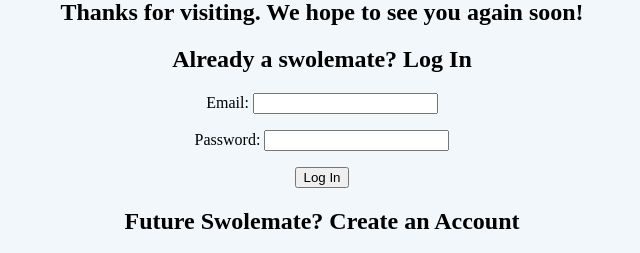
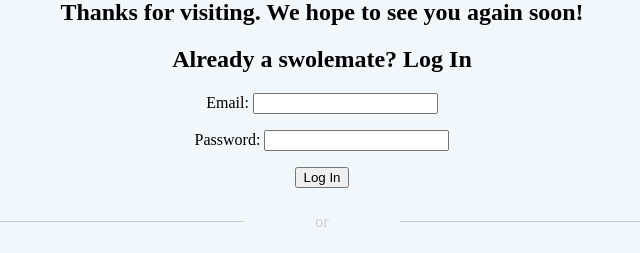
Before and after one commit to EmmyTuyetLe/Swolemates, a Flask app: page /logout in a window 1280 px wide. Shown: the part 139-392 px from the top of the page, without its empty margins (318-958 px from the left). Run offline with Flask 2, Linux system fonts and the light colour scheme; the visitor is signed in with stand-in values (Sample User, id 1).

Commit message:
html changes

```diff
--- a/templates/login.html
+++ b/templates/login.html
@@ -27,8 +27,7 @@
 <div class="row">
   <div class="col-md-12"> <a class="btn btn-lg btn-google btn-block text-uppercase btn-outline" href="/google-login"><img src="https://img.icons8.com/color/16/000000/google-logo.png"> Sign in with Google</a> </div>
 </div> <br>
-<p class="text-inverse text-center">Already have an account? <a href="/login" data-abc="true">Login</a></p>
-</div>
+
 <h2>Future Swolemate? Create an Account</h2>
 <form action="/create-user" method="POST">
   <p>
--- a/templates/logout.html
+++ b/templates/logout.html
@@ -15,11 +15,20 @@
   <p>
     Password: <input type="password" name="password">
   </p>
-
   <p>
     <input value="Log In" type="submit">
   </p>
 </form>
+
+<div class="or-container">
+  <div class="line-separator"></div>
+  <div class="or-label">or</div>
+  <div class="line-separator"></div>
+</div>
+<div class="row">
+  <div class="col-md-12"> <a class="btn btn-lg btn-google btn-block text-uppercase btn-outline" href="/google-login"><img src="https://img.icons8.com/color/16/000000/google-logo.png"> Sign in with Google</a> </div>
+</div> <br>
+
 <h2>Future Swolemate? Create an Account</h2>
 <form action="/create-user" method="POST">
   <p>
@@ -51,4 +60,5 @@
   </p>
 </form>
 
+
 {% endblock %}
```
Also changed, not shown: 1 other file.
